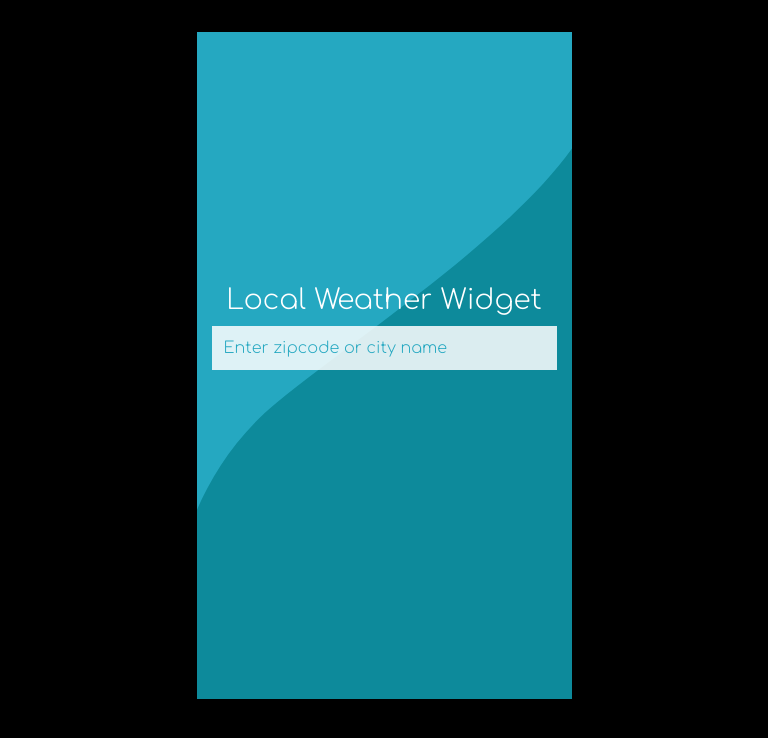
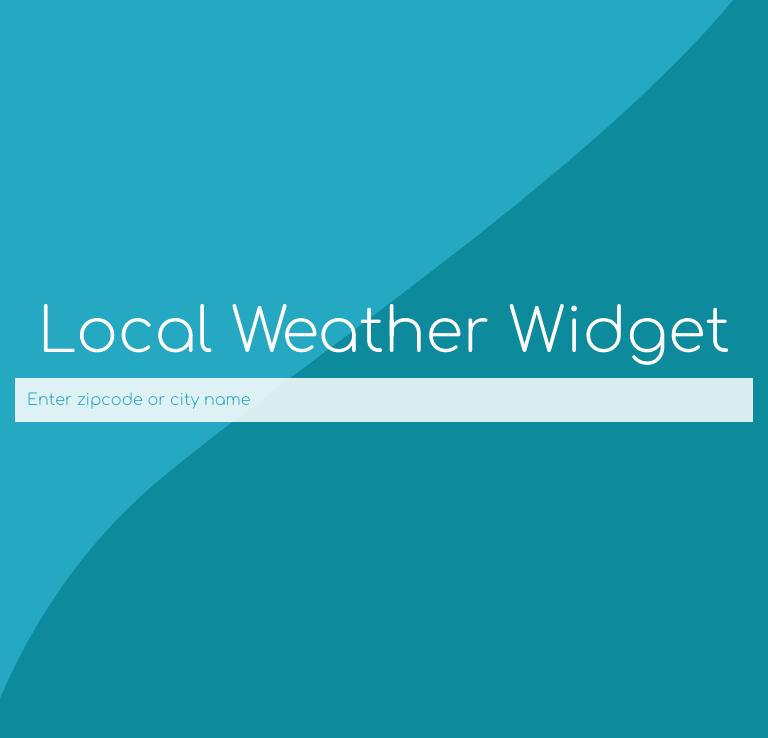
Before and after one commit to joemilbach/Weather-React, a React (Create React App) app: page / in a window 768 px wide. Shown: the top 738 px of the page. Built offline with nearby package versions, Linux system fonts and the light colour scheme.

Commit message:
Fix display issues

```diff
--- a/src/App.js
+++ b/src/App.js
@@ -170,6 +170,7 @@ class ZipSearch extends React.Component {
   render() {
     return (
       <main className={((typeof this.state.weather.main != "undefined") ? `app container-fluid py-3 ${this.weatherCondition(this.state.weather.weather[0].main)}` : 'app centered container-fluid py-3')}>
+        <div className="intro">
           <h1>Local Weather Widget</h1>
           <div className="form">
             {this.state.inputs.map((input, idx) => (
@@ -181,10 +182,11 @@ class ZipSearch extends React.Component {
               </div>
             ))}
           </div>
+        </div>
         {(typeof this.state.weather.main != "undefined") ? (
         <div className="card card-weather">
           {this.dateBuilder(new Date())}
-          <div className="card-icn">
+          <div className="card-icn mt-auto">
             {this.decodeHTML(this.weatherCondition(this.state.weather.weather[0].main,true))}
             <h3 className="card-icn-label">
               {Math.round(this.state.weather.main.temp)}°C
--- a/src/custom.scss
+++ b/src/custom.scss
@@ -33,8 +33,7 @@ h1 {
   text-align: center;
 }
 
-h1,
-.form-group-search,
+.intro,
 .card-weather {
   position: relative;
   opacity: 1;
@@ -42,28 +41,35 @@ h1,
   transition: all .25s ease-out;
 }
 
-#root {
+#root,
+.app {
+  top: 0;
+  left: 0;
+  width: 100%;
+  bottom: 0;
   overflow: hidden;
+  position: absolute;
 }
 
 .app {
   margin-top: 2rem;
   width: 23.4375rem;
   height: 41.6875rem;
+  left: 50%;
+  margin-left: -(23.4375rem * .5);
   display: flex;
   flex-direction: column;
-  background: $teal url(./assets/BG-Snowy.svg) no-repeat center bottom;
-  background-size: cover;
+  background: $teal url(./assets/BG-Snowy.svg) no-repeat center center;
+  background-size: cover !important;
 
   &.centered {
-    h1,
-    .form-group-search {
+    .intro {
       transform: translateY(14.75rem);
     }
   }
 
   &.sunny {
-    background: $yellow url(./assets/BG-Sunny.svg) no-repeat center bottom;
+    background: $yellow url(./assets/BG-Sunny.svg) no-repeat center center;
 
     .btn-reset {
       &:hover {
@@ -95,7 +101,7 @@ h1,
   }
 
   &.partly-cloudy {
-    background: $lime url(./assets/BG-Partly-Cloudy.svg) no-repeat center bottom;
+    background: $lime url(./assets/BG-Partly-Cloudy.svg) no-repeat center center;
 
     .btn-reset {
       &:hover {
@@ -127,7 +133,7 @@ h1,
   }
 
   &.cloudy {
-    background: $green url(./assets/BG-Cloudy.svg) no-repeat center bottom;
+    background: $green url(./assets/BG-Cloudy.svg) no-repeat center center;
 
     .btn-reset {
       &:hover {
@@ -159,7 +165,7 @@ h1,
   }
 
   &.rainy {
-    background: $blue url(./assets/BG-Rainy.svg) no-repeat center bottom;
+    background: $blue url(./assets/BG-Rainy.svg) no-repeat center center;
 
     .btn-reset {
       &:hover {
@@ -191,7 +197,7 @@ h1,
   }
 
   &.snowy {
-    background: $teal url(./assets/BG-Snowy.svg) no-repeat center bottom;
+    background: $teal url(./assets/BG-Snowy.svg) no-repeat center center;
 
     .btn-reset {
       &:hover {
@@ -223,7 +229,7 @@ h1,
   }
 
   &.stormy {
-    background: $red url(./assets/BG-Stormy.svg) no-repeat center bottom;
+    background: $red url(./assets/BG-Stormy.svg) no-repeat center center;
 
     .btn-reset {
       &:hover {
@@ -362,7 +368,6 @@ h1,
 
 .card-icn {
   text-align: center;
-  padding-top: 3rem;
   display: flex;
   justify-content: center;
   flex-direction: column;
@@ -392,19 +397,25 @@ h1,
   }
 }
 
-@media (max-width: 576px) {
+@media (max-width: 768px) {
+  #root,
+  .app {
+    width: 100%;
+    left: 0;
+    margin-left: 0;
+  }
+
   h1 {
     font-size: 8vw;
   }
 
   .app {
     margin-top: 0;
-    height: 100vh;
+    height: auto;
 
     &.centered {
-      h1,
-      .form-group-search {
-        transform: translateY(38vh);
+      .intro {
+        transform: translateY(35vh);
       }
     }
   }
@@ -426,31 +437,52 @@ h1,
   }
 }
 
-@media (max-width: 768px) and (min-width: 577px) and (orientation:landscape) {
+@media (max-width: 768px) and (min-width: 567px) and (orientation:landscape) {
+  h1 {
+    font-size: 1.75rem;
+  }
+
   .app {
     margin-top: 0;
-    width: auto;
-    height: 100vh;
     background-position: center center;
 
     &.centered {
-      h1,
-      .form-group-search {
-        transform: translateY(28vh);
+      .intro {
+        transform: translateY(25vh);
       }
+    }
+  }
+
+  .card-date,
+  .card-location {
+    font-size: 1rem;
+  }
+
+  .card-icn-label,
+  .card-location {
+    font-size: 1.5rem;
+  }
+
+  .card-date {
+    .text-display {
+      font-size: 1.5rem;
     }
   }
 
   .card-icn {
     padding-top: 0;
+
+    .card-subtitle {
+      display: none;
+    }
   }
 
   .card-icn-item {
     width: 20%;
-    margin: -3rem auto 1rem;
+    margin: -3.75rem auto 1rem;
   }
 
   .card-icn-label {
-    font-size: 1.5rem;
+    margin-bottom: .5rem;
   }
 }
```
Lines whose indentation alone changed are shown as unchanged.
